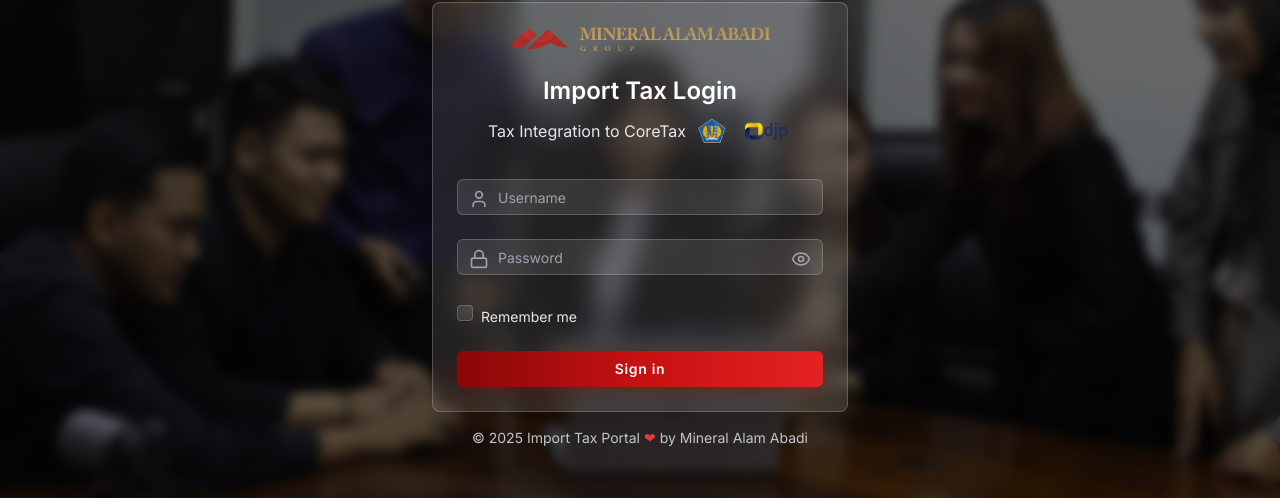
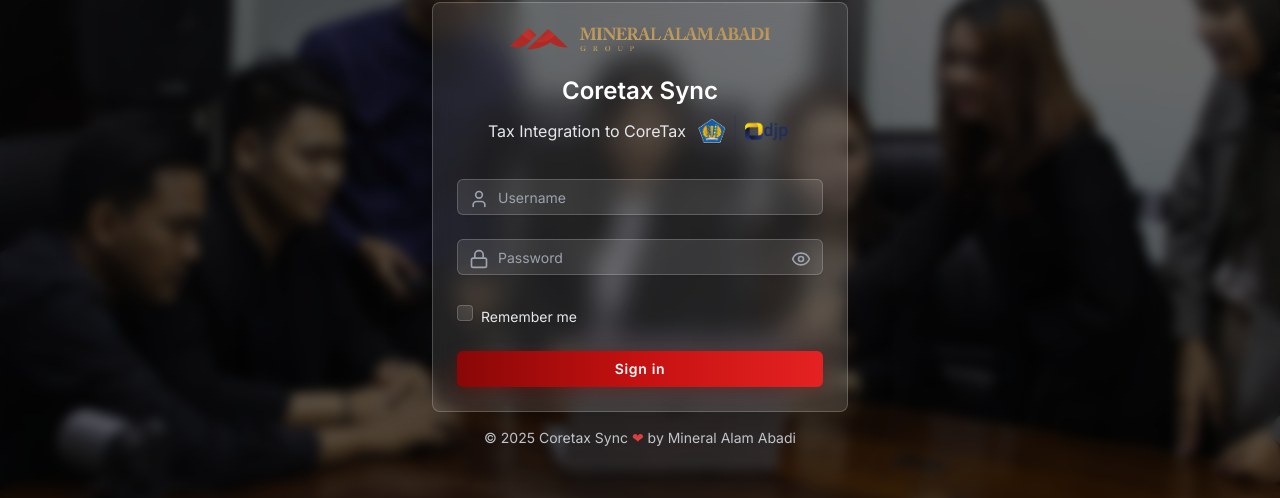
Before and after one commit to rjayaa/coretax-sync, a Next.js app: page /auth/login in a window 1280 px wide. Shown: the part 175-673 px from the top of the page. Built offline with nearby package versions, Linux system fonts and the light colour scheme; no server answers.

Commit message:
docs(auth/login): update page title and footer to "Coretax Sync"
Update the title and footer text in the login page to reflect the new branding "Coretax Sync" for consistency across the application.

```diff
--- a/src/app/auth/login/page.tsx
+++ b/src/app/auth/login/page.tsx
@@ -44,7 +44,7 @@
 
             {/* Title & Subtitle */}
             <div className="text-center mb-8">
-              <h1 className="text-2xl font-semibold text-white mb-2">Import Tax Login</h1>
+              <h1 className="text-2xl font-semibold text-white mb-2">Coretax Sync</h1>
               <div className="flex items-center justify-center gap-2 text-gray-200">
                 Tax Integration to CoreTax
                 <Image
@@ -62,7 +62,7 @@
 
           {/* Footer */}
           <div className="text-center mt-4 text-sm text-gray-300">
-            &copy; {currentYear} Import Tax Portal{' '}
+            &copy; {currentYear} Coretax Sync{' '}
             <span className="text-red-500">❤</span> by Mineral Alam Abadi
           </div>
         </div>
```
